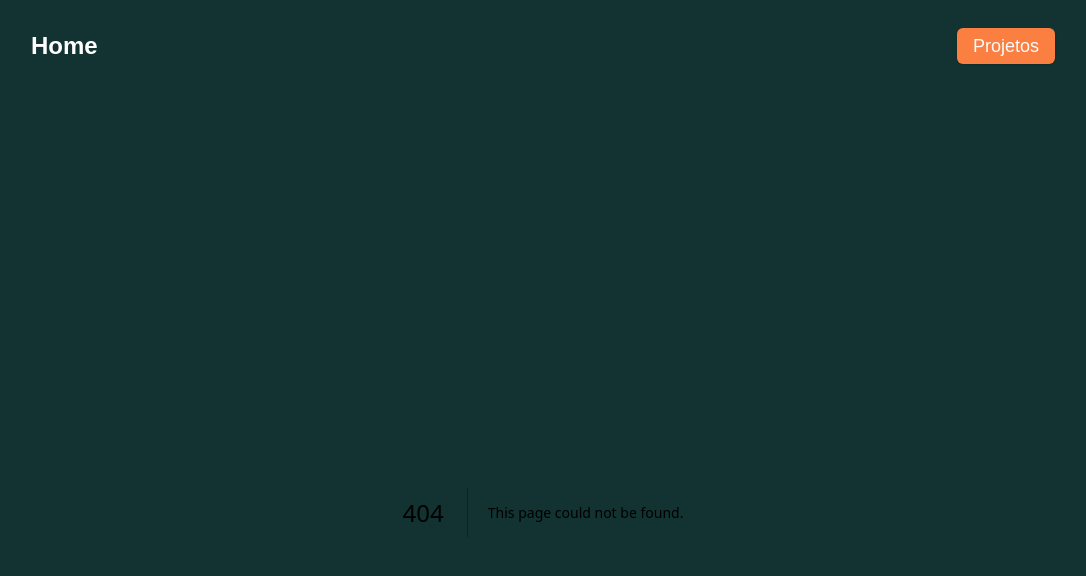
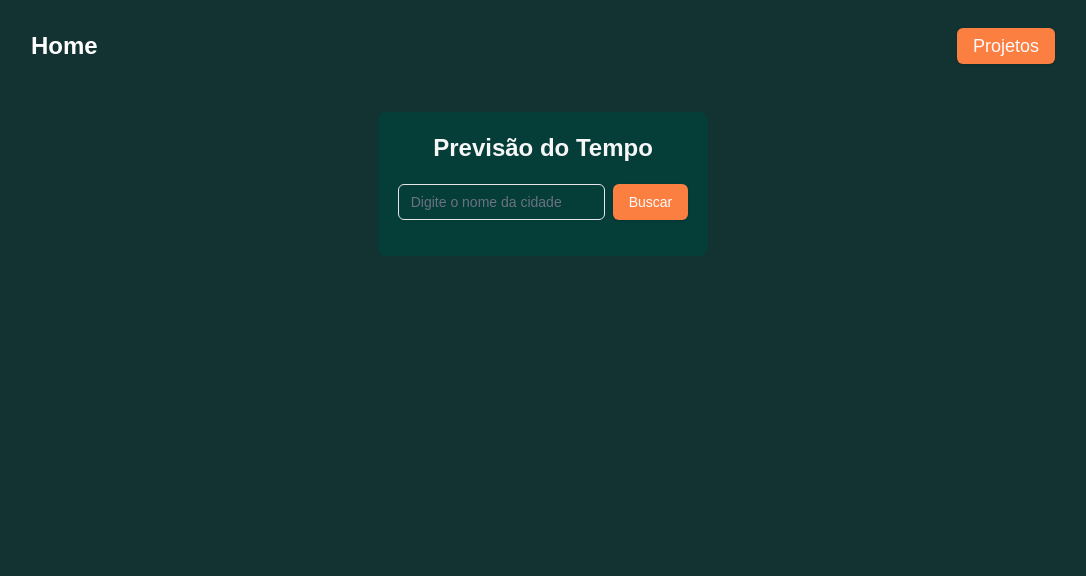
Before and after one commit to NosborCT/all_projects, a Next.js app: page /pages/weather in a window 1280 px wide. Before the commit this address had no page. Shown: the top 576 px of the page, without its empty margins (97-1183 px from the left). Built offline with nearby package versions, Linux system fonts and the light colour scheme.

Commit message:
Criação do projeto de Weather App

```diff
--- /dev/null
+++ b/src/app/pages/weather/page.tsx
@@ -0,0 +1,83 @@
+"use client";
+
+import React, { useState } from "react";
+import axios from "axios";
+import { Input } from "@/components/ui/input";
+import { Button } from "@/components/ui/button";
+
+export default function WeatherPage() {
+  const [city, setCity] = useState("");
+  const [weatherData, setWeatherData] = useState(null);
+  const [error, setError] = useState("");
+
+  const fetchWeather = async () => {
+    try {
+      setError("");
+      const response = await axios.get(
+        `${process.env.NEXT_PUBLIC_WEATHER_API_URL}`,
+        {
+          params: {
+            q: city,
+            appid: process.env.NEXT_PUBLIC_WEATHER_API_KEY,
+            units: "metric",
+            lang: "pt_br",
+          },
+        }
+      );
+      setWeatherData(response.data);
+    } catch (error) {
+      setError("Cidade não encontrada. Tente novamente.");
+      setWeatherData(null);
+    }
+  };
+
+  return (
+    <div className="max-w-md mx-auto p-5 bg-[#053D39] text-[#f7f7f7] rounded-lg">
+      <h1 className="text-2xl font-bold text-center mb-5">Previsão do Tempo</h1>
+
+      <div className="flex mb-4">
+        <Input
+          type="text"
+          placeholder="Digite o nome da cidade"
+          value={city}
+          onChange={(e) => setCity(e.target.value)}
+          className="flex-grow mr-2"
+        />
+        <Button
+          onClick={fetchWeather}
+          className="bg-[#FC7F42] hover:bg-[#D9D9D9] hover:text-black"
+        >
+          Buscar
+        </Button>
+      </div>
+
+      {error && <p className="text-red-500">{error}</p>}
+
+      {weatherData && (
+        <div className="mt-4">
+          <div className="text-center">
+            <h2 className="text-xl font-semibold mb-2">
+              {weatherData.name}, {weatherData.sys.country}
+            </h2>
+            <p className="text-4xl font-bold mb-4">
+              {Math.round(weatherData.main.temp)}°C
+            </p>
+            <p className="text-lg capitalize">
+              {weatherData.weather[0].description}
+            </p>
+            <div className="mt-4 grid grid-cols-2 gap-4">
+              <div>
+                <p className="font-semibold">Umidade</p>
+                <p>{weatherData.main.humidity}%</p>
+              </div>
+              <div>
+                <p className="font-semibold">Velocidade do vento</p>
+                <p>{weatherData.wind.speed} m/s</p>
+              </div>
+            </div>
+          </div>
+        </div>
+      )}
+    </div>
+  );
+}
```
